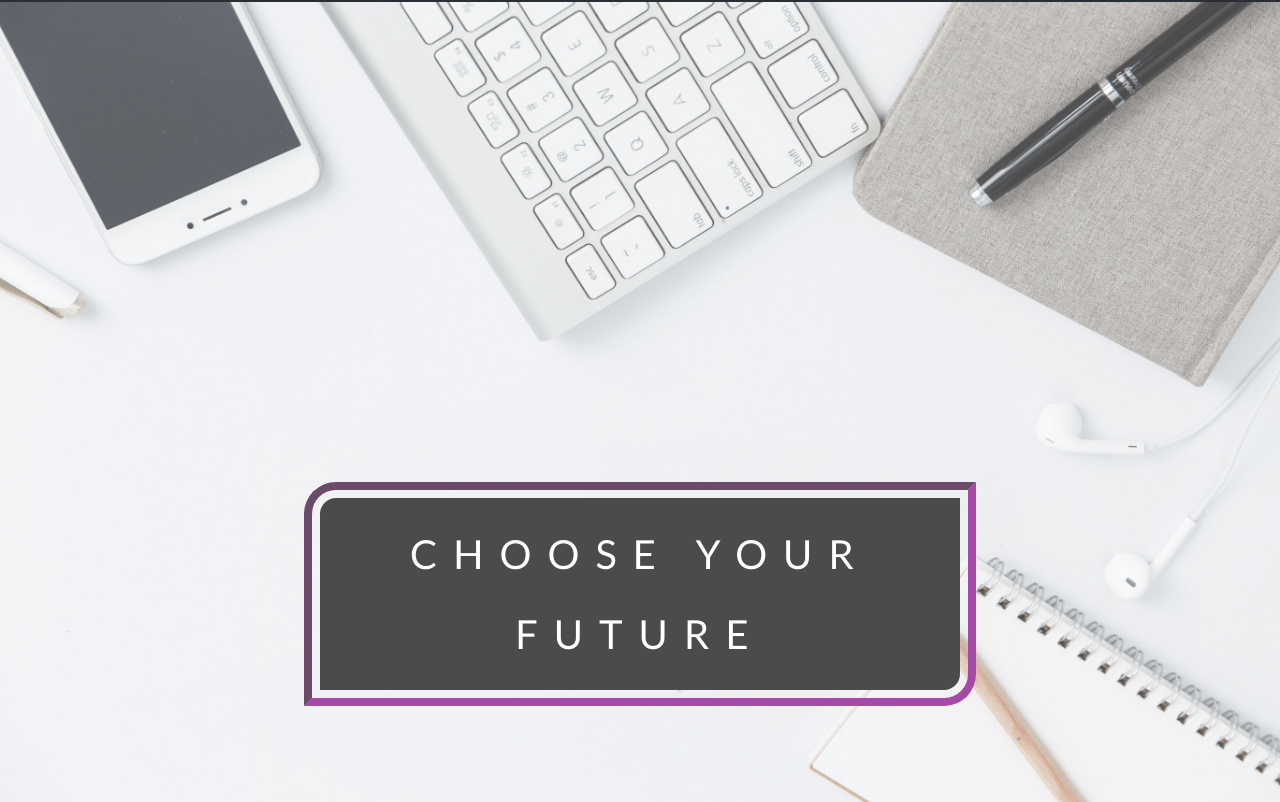
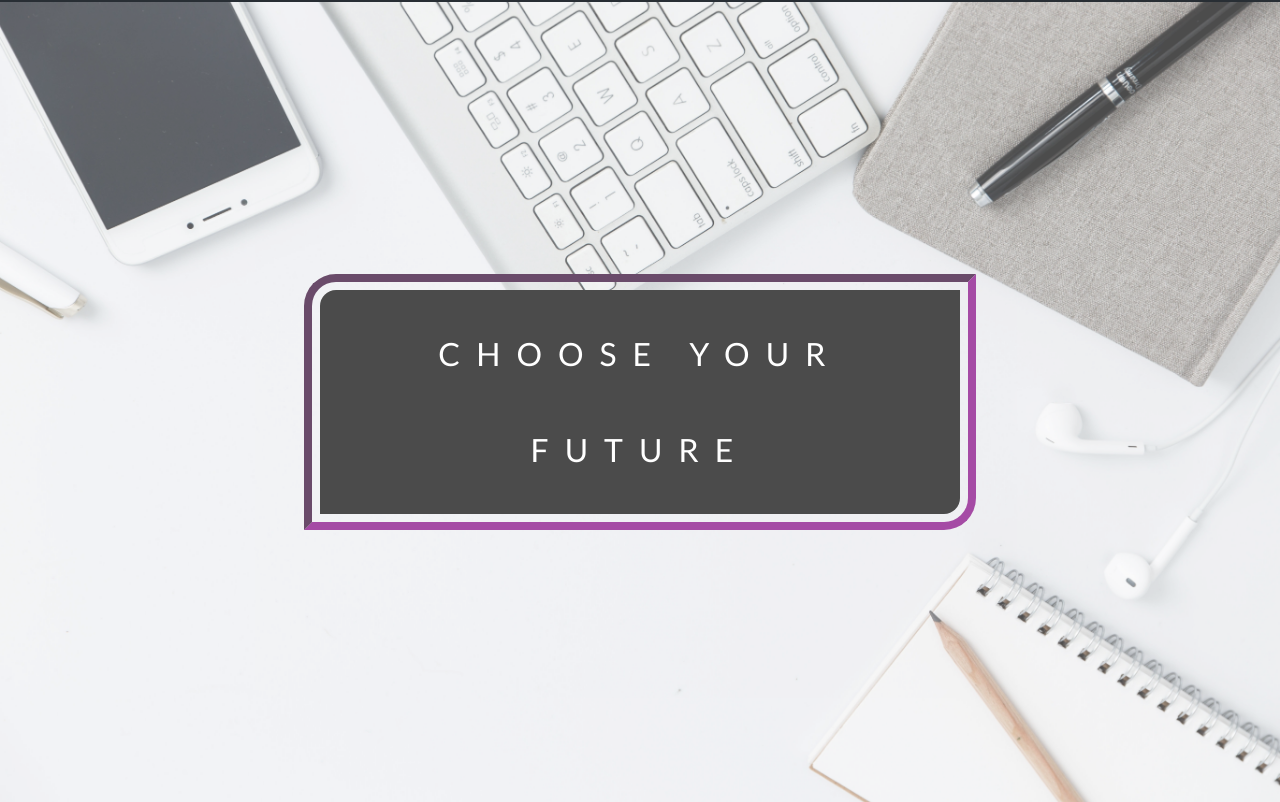
Before and after one commit to shawazi/HC_CC_04_Parallax, a plain HTML site: page index.html in a window 1280 px wide. Shown: the part 4129-4931 px from the top of the page. Drawn offline with Linux system fonts and the light colour scheme.

Commit message:
closer to target, still imperfect

```diff
--- a/index.html
+++ b/index.html
@@ -4,7 +4,7 @@
         <meta charset="UTF-8">
         <meta http-equiv="X-UA-Compatible" content="IE=edge">
         <meta name="viewport" content="width=device-width, initial-scale=1.0">
-        <title>Parallax Website</title>
+        <title>Welcome to Clarusway</title>
         <link rel="stylesheet" href="./styles/main.css">
 
     </head>
@@ -77,8 +77,8 @@
             </p>
         </section>
         <div class="bg1">
-            <div class="heading-container">
-                <span class="purple-heading-border">
+            <div class="heading-container-bottom">
+                <span class="purple-heading-border-bottom">
                     CHOOSE YOUR FUTURE
                 </span>
             </div>
--- a/styles/main.css
+++ b/styles/main.css
@@ -38,6 +38,19 @@ body {
     border-radius: 1rem 0 1rem 0;
 }
 
+.purple-heading-border-bottom {
+    font-size: 2rem;
+    letter-spacing: 1rem;
+    line-height: 6rem;
+    color: white;
+    display: block;
+    background-color: black;
+    padding: 1rem;
+    outline: purple 0.5rem inset;
+    outline-offset: 0.5rem;
+    border-radius: 1rem 0 1rem 0;
+}
+
 .alternate_border {
     font-size: 3rem;
     line-height: 3.5rem;
@@ -55,6 +68,14 @@ body {
     text-align: center;
     position: absolute;
     top: 50%;
+    left: 50%;
+    transform: translate(-50%, 50%);
+}
+
+.heading-container-bottom {
+    text-align: center;
+    position: absolute;
+    bottom: 50%;
     left: 50%;
     transform: translate(-50%, 50%);
 }
```
